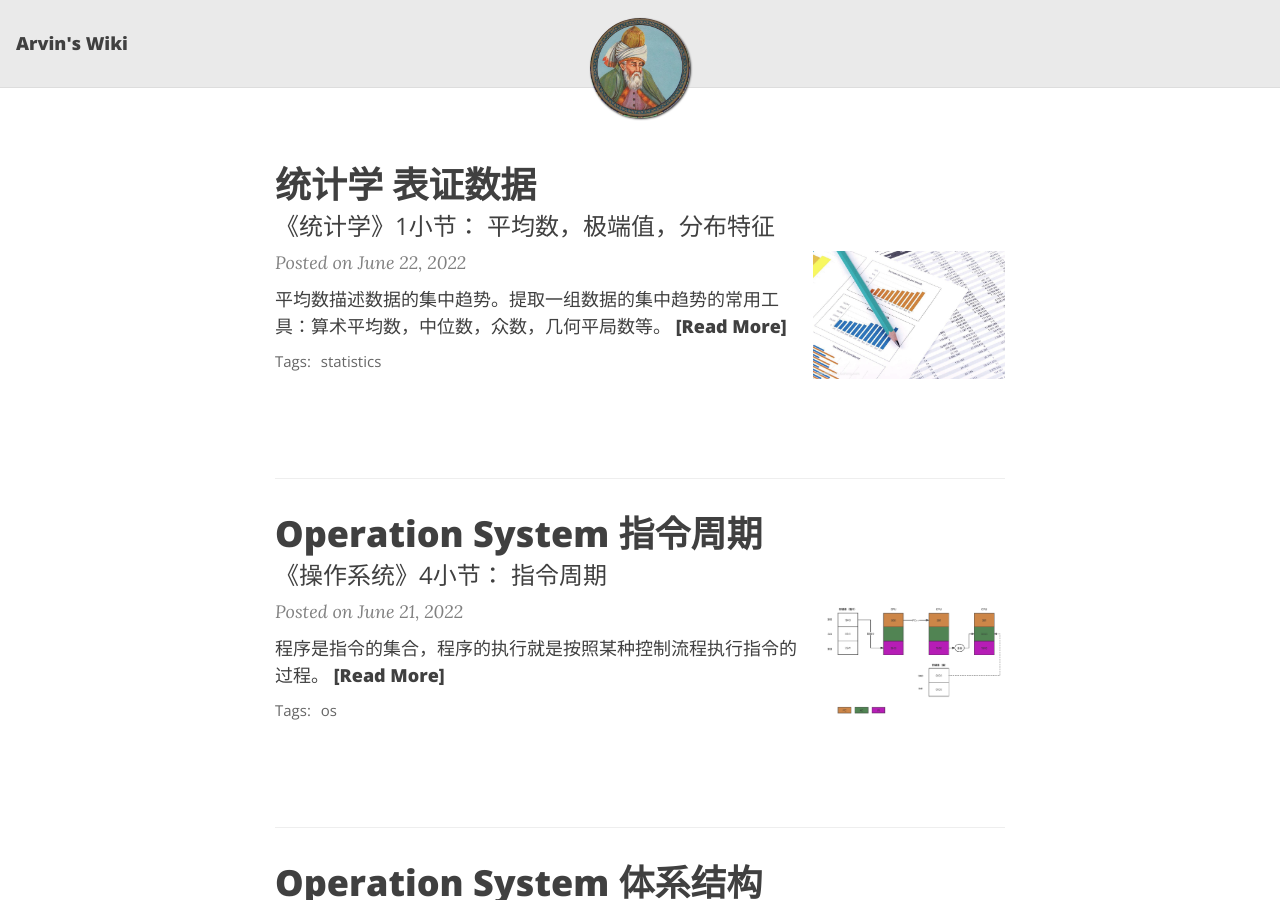
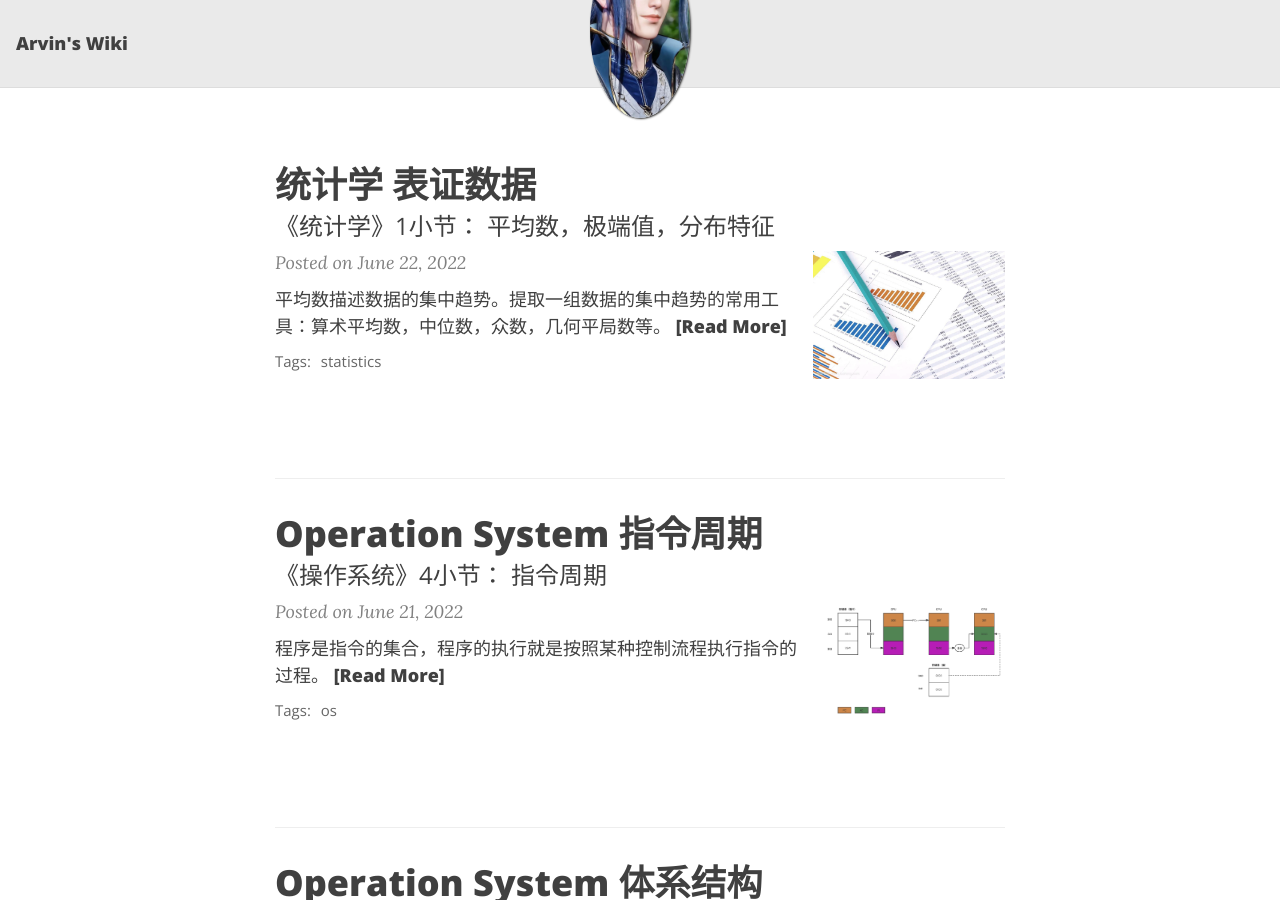
Before and after one commit to wangpf1024/ittarvin.github.io.expired, a Jekyll site: the page built from index.md, in a window 1280 px wide and 900 px high. Built offline with Jekyll 4.4.1, drawn with Linux system fonts in a browser that asks for light colours; nearby versions of some CDN libraries; formulas are drawn with MathJax 3; the list of posts is cut into pages by our own code.

Commit message:
Update _config.yml

```diff
--- a/_config.yml
+++ b/_config.yml
@@ -24,7 +24,7 @@
 
 # Image to show in the navigation bar - works best with a square image
 # Remove this parameter if you don't want an image in the navbar
-avatar: "/assets/img/arvin.jpg"
+avatar: "/assets/img/IMG_4780.JPG"
 
 # By default, the image is cut into a circle. You can disable this behaviour by setting 'round-avatar: false'
 round-avatar: true
```
